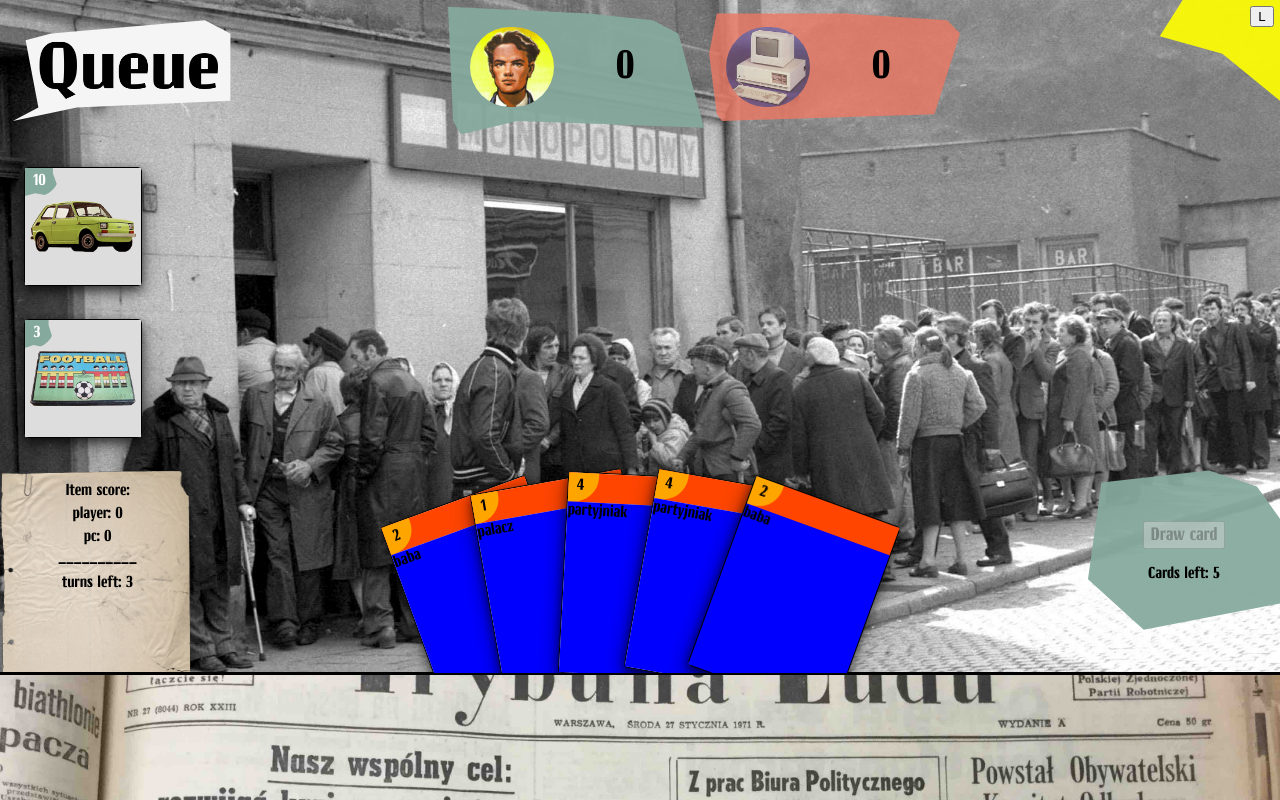
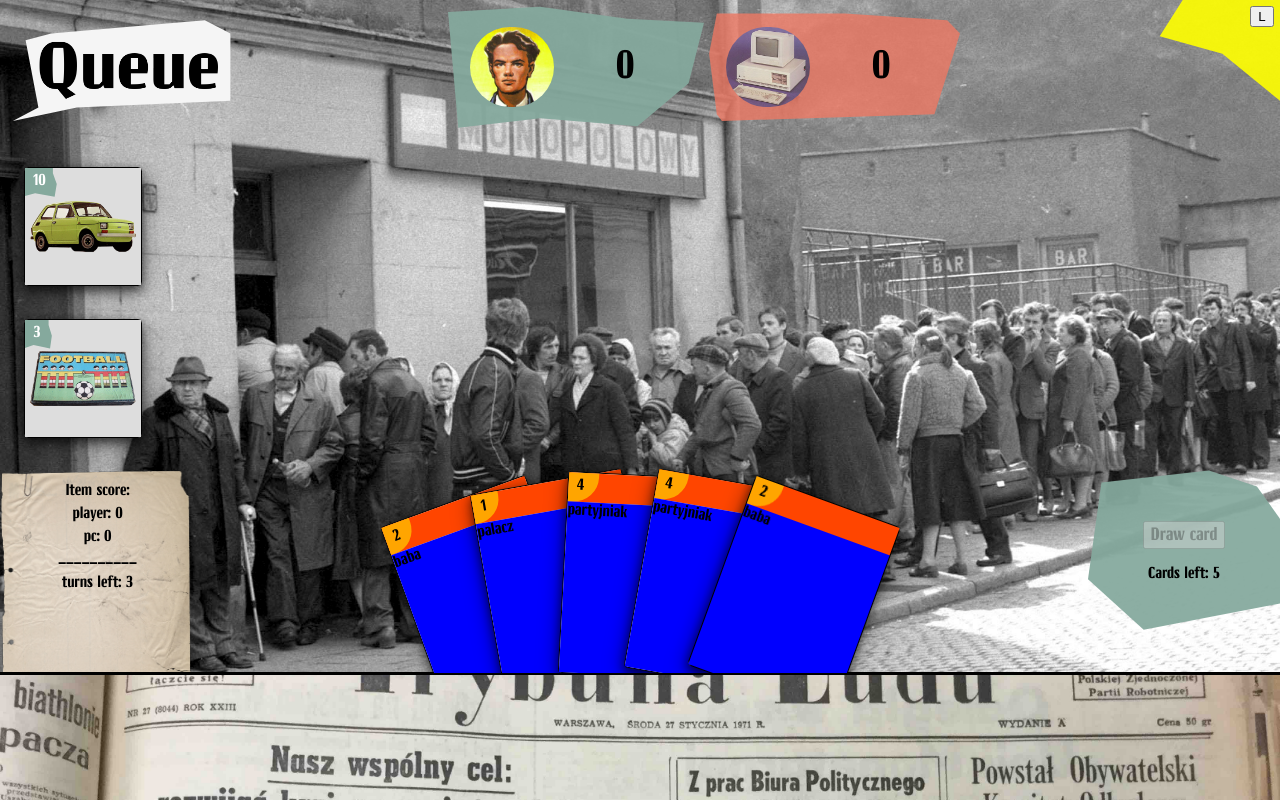
Before and after one commit to michalakweb/that-my-spot, a React (Create React App) app: page / in a window 1280 px wide. Built offline with nearby package versions, Linux system fonts and the light colour scheme.

Commit message:
minor styling fixes

```diff
--- a/src/styles/body.scss
+++ b/src/styles/body.scss
@@ -35,9 +35,9 @@
 
 	p {
 		color: white;
+		font-size: 16px;
 		margin: 0;
 		padding: 4px 14px 6px 8px;
-		border-bottom-right-radius: 25px;
 		background-color: #85a99d;
 		clip-path: polygon(
 			30% 0%,
--- a/src/styles/header.scss
+++ b/src/styles/header.scss
@@ -62,14 +62,14 @@
 
 #player_info_container {
 	clip-path: polygon(
-    0% 5%,
-    /* top left */ 55% 10%,
-    /* top left */ 80% 15%,
-    /* top right */ 90% 25%,
-    /* top right */ 100% 95%,
-    /* bottom right */ 27% 90%,
-    /* bottom right */ 5% 100%,
-    /* bottom left */ 2% 90% /* bottom left */
+		36% 5%,
+		70% 14%,
+		100% 17%,
+		94% 62%,
+		74% 94%,
+		36% 88%,
+		4% 95%,
+		0 9%
 	);
 }
 
```
Also changed, not shown: public/items/3komputer.png. Lines whose indentation alone changed are shown as unchanged.
